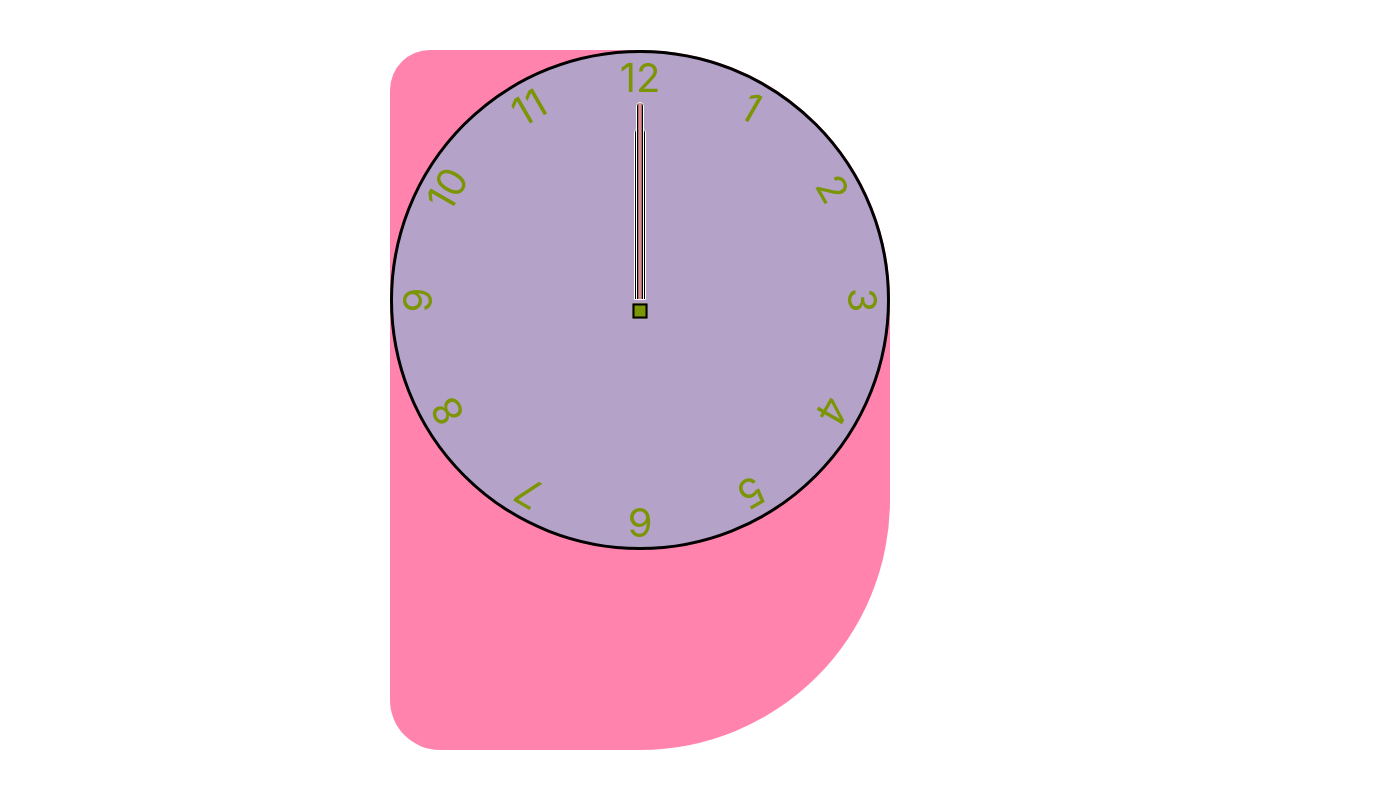
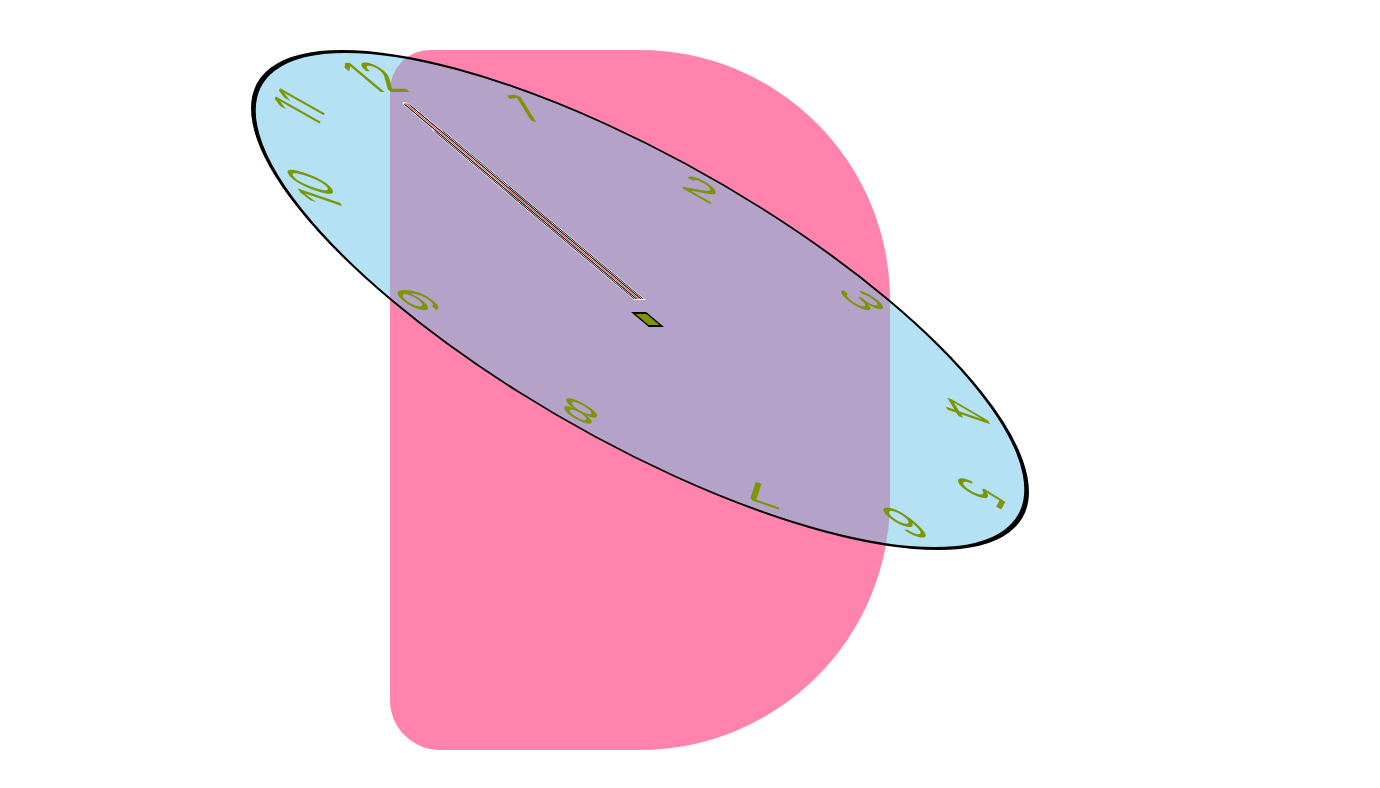
Before and after one commit to MeetYourCreator/alarm-clock, a React (Create React App) app: page / in a window 1280 px wide. Shown: the top 788 px of the page, 1380 px wide, since content can reach past the window. Built offline with nearby package versions, Linux system fonts and the light colour scheme.

Commit message:
update styling

```diff
--- a/src/screens/Clock/Clock.css
+++ b/src/screens/Clock/Clock.css
@@ -1,25 +1,12 @@
 *, *::after, *::before {
   box-sizing: border-box;
 }
-/* .clock-container {
-background-color: red;
-width: 100vw;
-height: 80vh;
-display: flex;
-} */
 
-/* .clock {
-  background-color: rgba(212, 226, 12, .8);
-  width: 100vw;
-  height: 1000vh;
-
-} */
 body {
   display: flex;
   justify-content: center;
   min-height: 100vh;
   align-items: center;
-
 }
 
 .clock-container {
@@ -29,15 +16,17 @@ border-bottom-right-radius: 250px;
   border-top-left-radius: 40px;
   border-bottom-left-radius: 50px;
   height: 700px;
+}
 
-}
 .clock-face {
   width: 500px;
   height: 500px;
   background-color: rgba(102, 193, 230, 0.485);
   border-radius: 50%;
   border: 3px solid black;
-  position: relative;
+  position: skewY(40deg);
+  transform: skewX(50deg);
+
 }
 
 .clock .number {
@@ -86,10 +75,14 @@ height: 700px;
   z-index: 11;
   width: 15px;
   height: 15px;
-  top: 37%;
+  top: 39%;
   left: 50%;
   transform: translate(-50%, 50%);
+  position: skewY(40deg);
+  transform: skewX(50deg);
+
 }
+
 .clock .hand.second {
   width: 3px;
   height: 4 5%;
```
Lines whose indentation alone changed are shown as unchanged.
